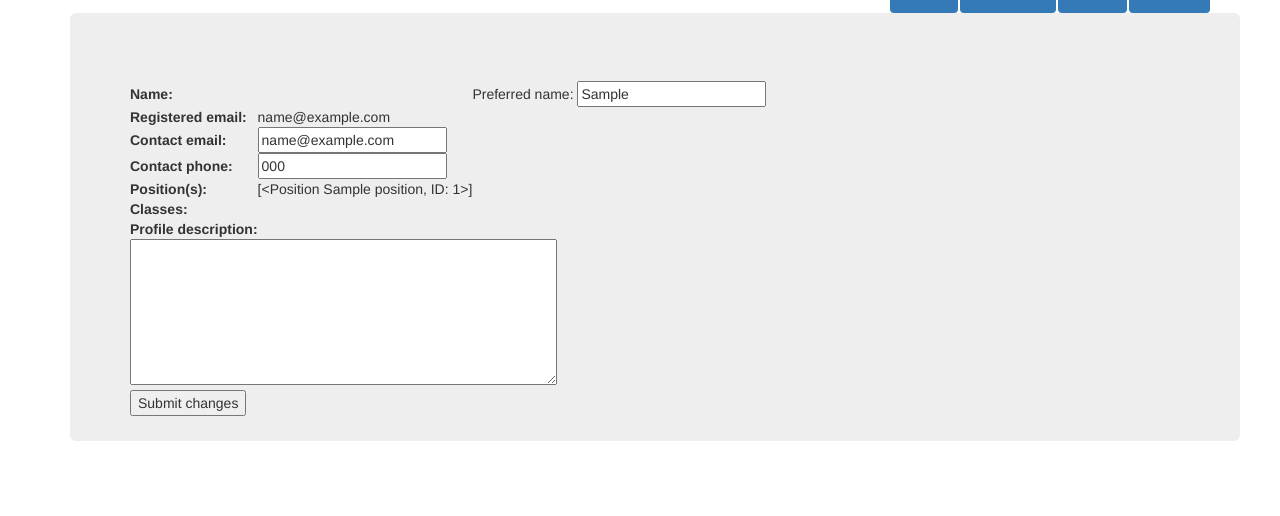
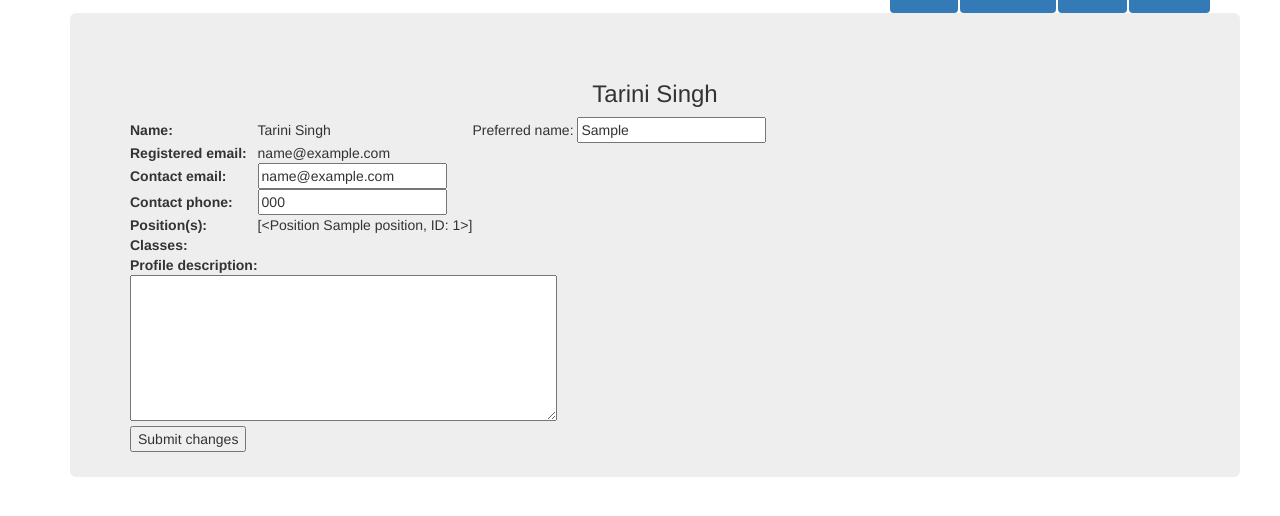
Before and after one commit to helenawu1998/pasadena-media, a Flask app: template app/modules/profile/templates/account.html in a window 1280 px wide. Shown: the part 47-563 px from the top of the page. Run offline with Flask 2, Linux system fonts and the light colour scheme; tables that the repository leaves empty hold one stand-in row (values such as "Sample post"); the template is opened without the code that fills it: values that come from a table or form of the project are taken from there, most other values are stand-ins (such as "Sample title", 1, 10 or a date in 2020); parts of the project's set-up code (start-up, migrations or seed data) failed here and were passed over; some libraries are stand-ins or nearby versions.

Commit message:
fixed error where it would break

```diff
--- a/app/modules/profile/templates/account.html
+++ b/app/modules/profile/templates/account.html
@@ -7,11 +7,11 @@
 <!-- uses donut as inspo -->
 <title>User Profile Page</title>
 	<div class='container theme-showcase jumbotron' style='float: none; padding-bottom: 25px'>
-		<h3 align="center"> {{user.first_name}} {{user.last_name}} </h3>
+		<h3 align="center"> <!--{{user.first_name}} {{user.last_name}}--> Tarini Singh </h3>
 	<table>
 		<tr>
 			<th>Name:</th>
-			<td>{{user.first_name}} {{user.lasta_name}}</td>
+			<td> <!-- {{user.first_name}} {{user.last_name}}--> Tarini Singh</td>
 			<td>Preferred name: <input type="text" name="prefname" value={{profile.preferred_name}}></td>
 		</tr>
 		<tr>
```
